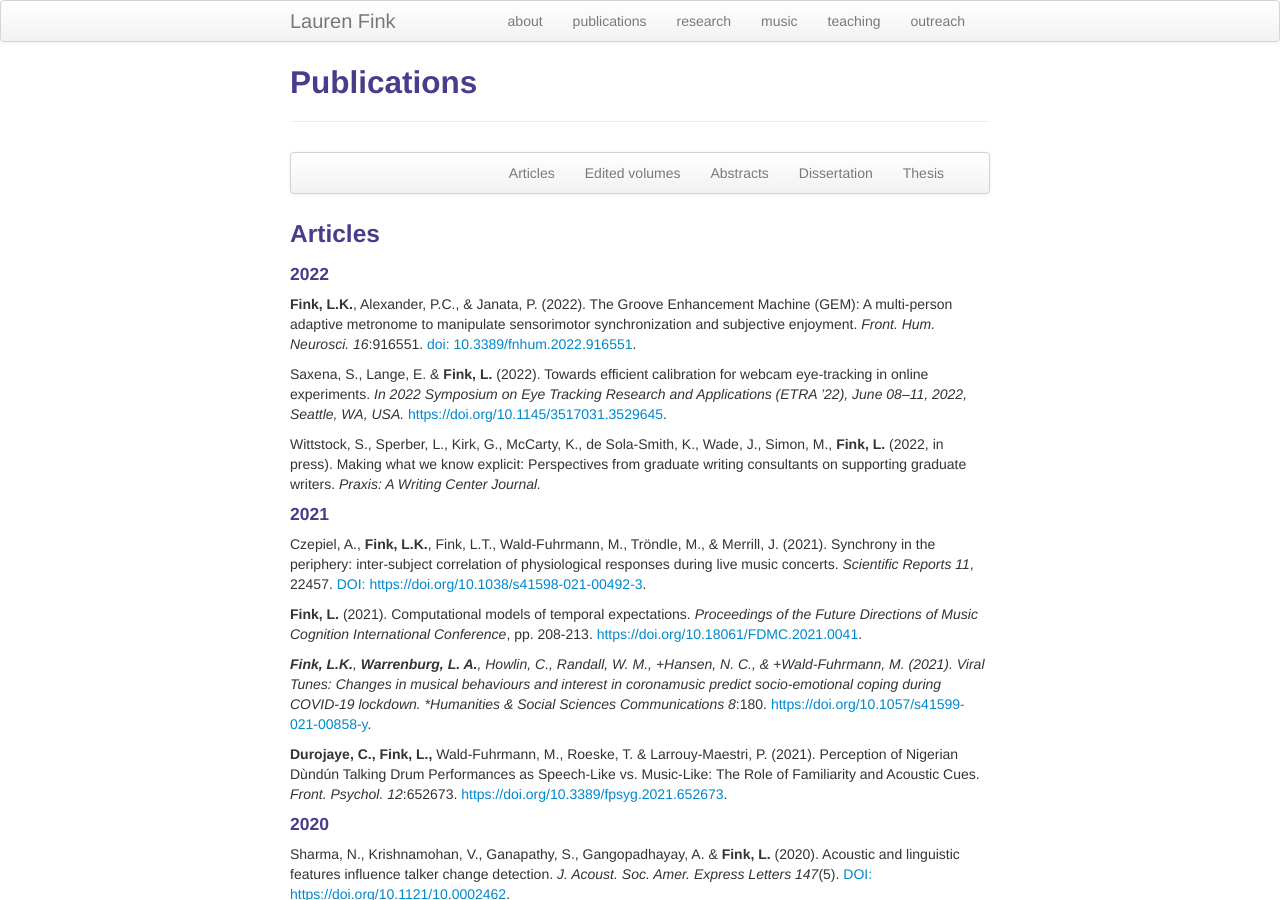
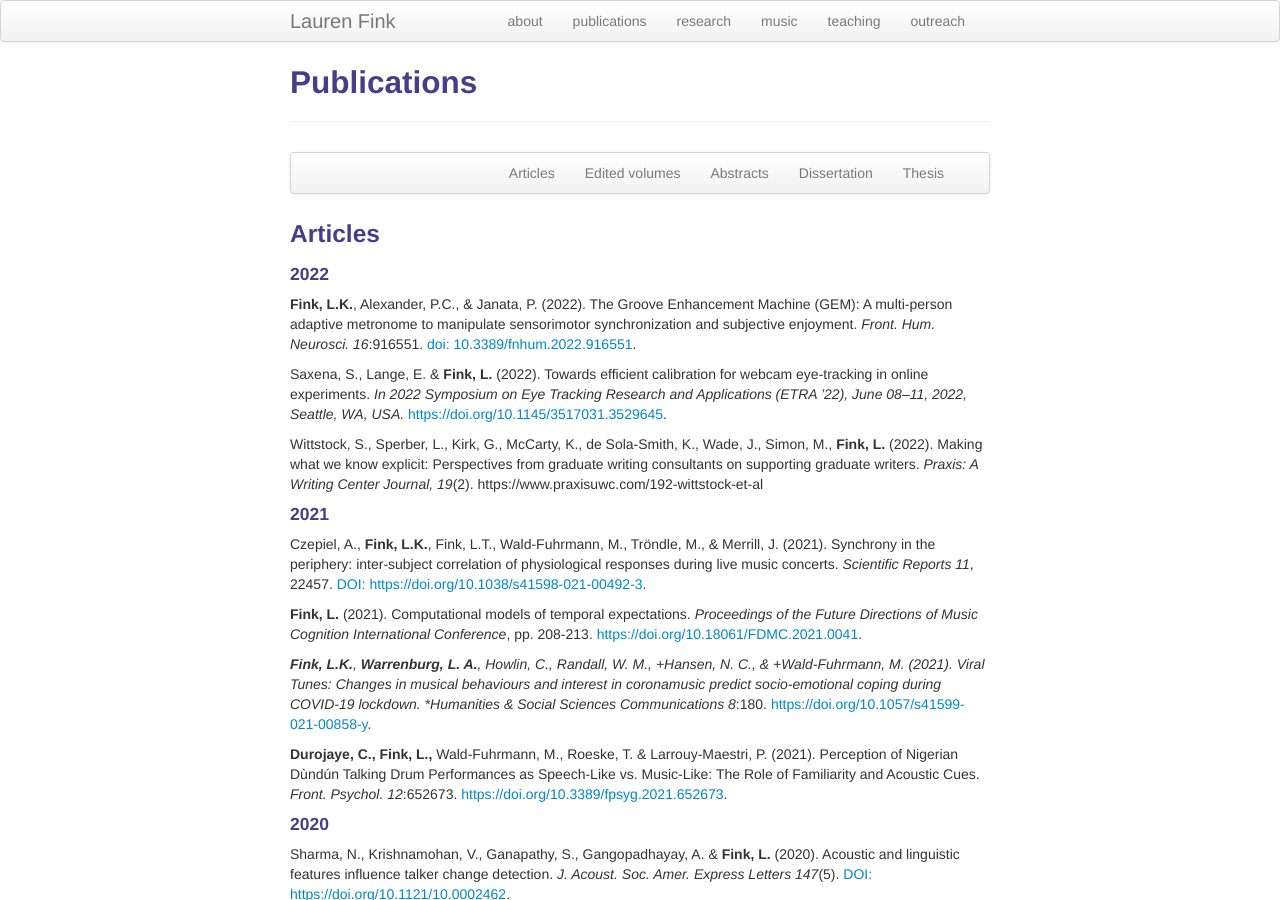
Before and after one commit to lkfink/lkfink.github.io, a Jekyll site: the page built from pages/pubs.md, in a window 1280 px wide and 900 px high. Built offline with Jekyll 4.4.1, drawn with Linux system fonts in a browser that asks for light colours.

Commit message:
add wac paper

```diff
--- a/pages/pubs.md
+++ b/pages/pubs.md
@@ -38,7 +38,7 @@ description: Lauren Fink's publications
 
 Saxena, S., Lange, E. & **Fink, L.** (2022). Towards efficient calibration for webcam eye-tracking in online experiments. *In 2022 Symposium on Eye Tracking Research and Applications (ETRA ’22), June 08–11, 2022, Seattle, WA, USA.* [https://doi.org/10.1145/3517031.3529645](https://doi.org/10.1145/3517031.3529645){:target="_blank"}.
 
-Wittstock, S., Sperber, L., Kirk, G., McCarty, K., de Sola-Smith, K., Wade, J., Simon, M., **Fink, L.** (2022, in press). Making what we know explicit: Perspectives from graduate writing consultants on supporting graduate writers. *Praxis: A Writing Center Journal.*
+Wittstock, S., Sperber, L., Kirk, G., McCarty, K., de Sola-Smith, K., Wade, J., Simon, M., **Fink, L.** (2022). Making what we know explicit: Perspectives from graduate writing consultants on supporting graduate writers. *Praxis: A Writing Center Journal, 19*(2). https://www.praxisuwc.com/192-wittstock-et-al
 
 
 
```
